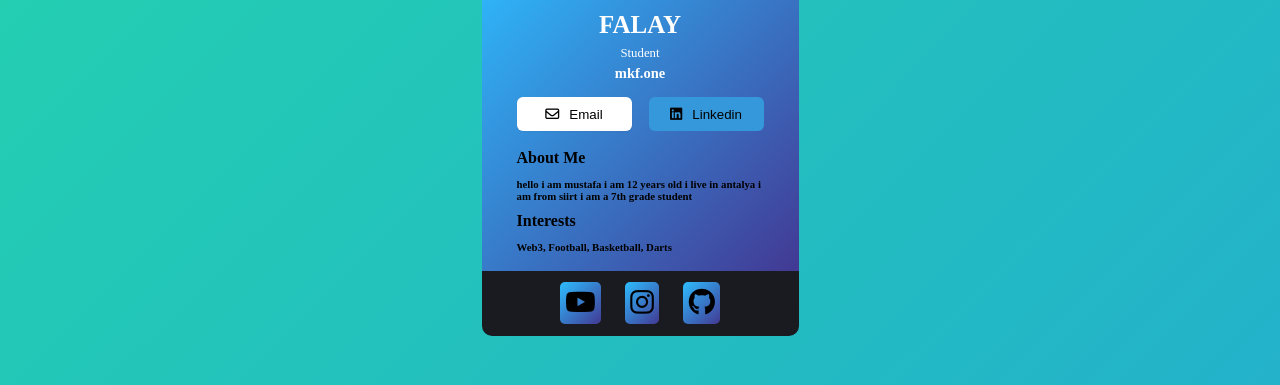
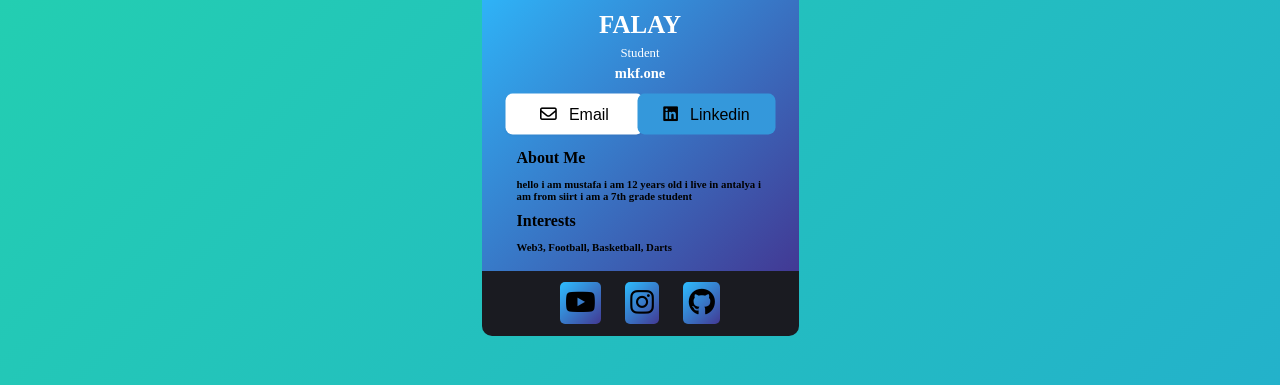
Before and after one commit to mustafafalay07/-ngilizce-Portfolyo, a plain HTML site: page index.html in a window 1280 px wide. Shown: the part 415-800 px from the top of the page. Drawn offline with Linux system fonts and the light colour scheme.

Commit message:
the day left

```diff
--- a/main.css
+++ b/main.css
@@ -107,6 +107,12 @@ a {
     margin-right: 1rem;
     font-size: 1.4rem;
 }
+  .bcard__btn--email{
+    transform: scale(1.2);
+    /* İkonu büyütme animasyonu */
+    transition: transform 0.9s ease;
+    /* Animasyon süresi ve hız eğrisi */
+}
 
 .bcard__btn--email {
     border: 1px solid #D1D5DB;
@@ -138,6 +144,13 @@ a {
     border: none;
     cursor: pointer;
     transition: background-color 0.3s ease-in-out;
+}
+
+.bcard__btn--linkedin {
+    transform: scale(1.2);
+    /* İkonu büyütme animasyonu */
+    transition: transform 0.9s ease;
+    /* Animasyon süresi ve hız eğrisi */
 }
 
 .bcard__btn--linkedin:hover {
```
